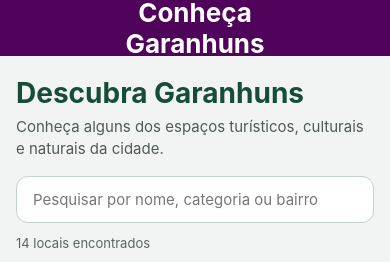
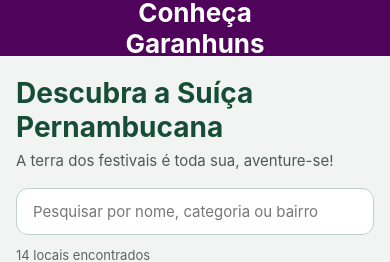
Before and after one commit to vinisoaresti/projetoFinalMobile1, a React Native app: screen / in a window 390 px wide. Shown: the top 262 px of the page. Built offline with nearby package versions, Linux system fonts and the light colour scheme; grey boxes are pictures that could not be loaded; what react-native-worklets would draw is missing.

Commit message:
feat: update intro text

```diff
--- a/src/pages/Home/index.js
+++ b/src/pages/Home/index.js
@@ -97,11 +97,10 @@ export default function Home({ navigation }) {
         <View style={styles.container}>
             <View style={styles.introduction}>
                 <Text style={styles.title}>
-                    Descubra Garanhuns
+                    Descubra a Suíça Pernambucana
                 </Text>
                 <Text style={styles.subtitle}>
-                    Conheça alguns dos espaços turísticos,
-                    culturais e naturais da cidade.
+                    A terra dos festivais é toda sua, aventure-se!
                 </Text>
             </View>
             <TextInput
```
